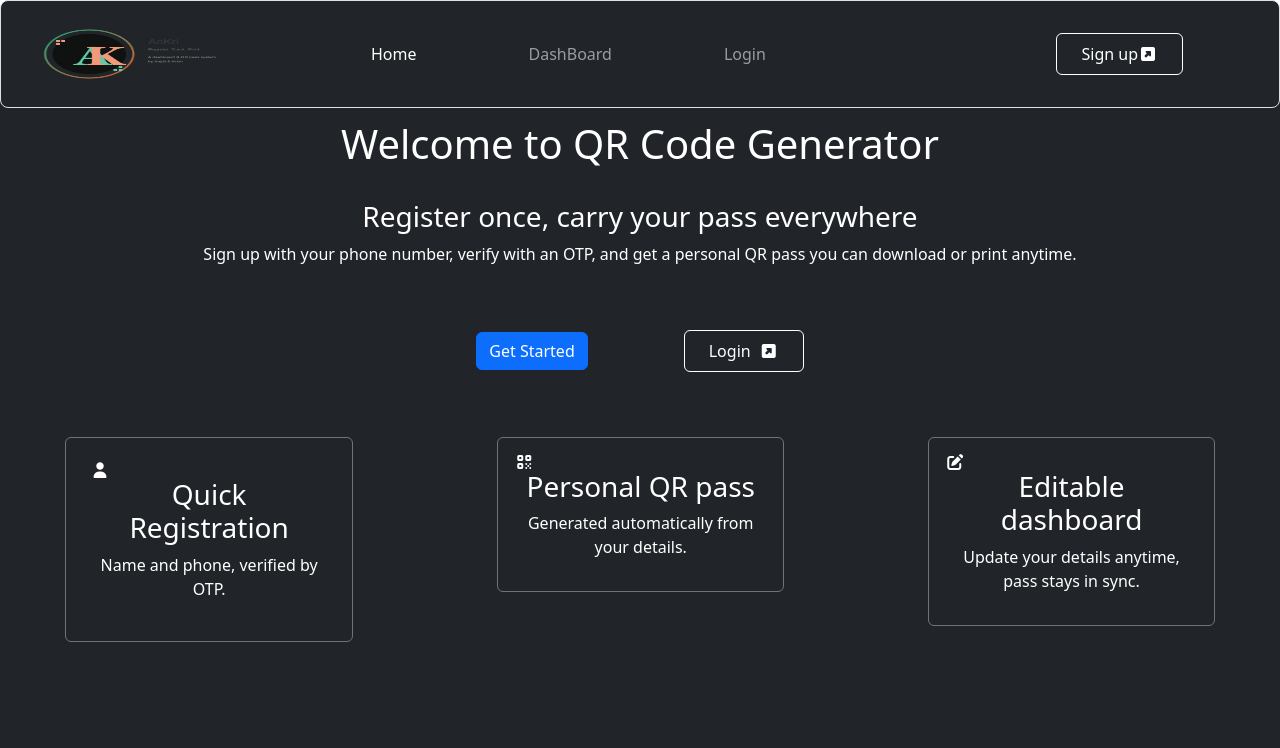
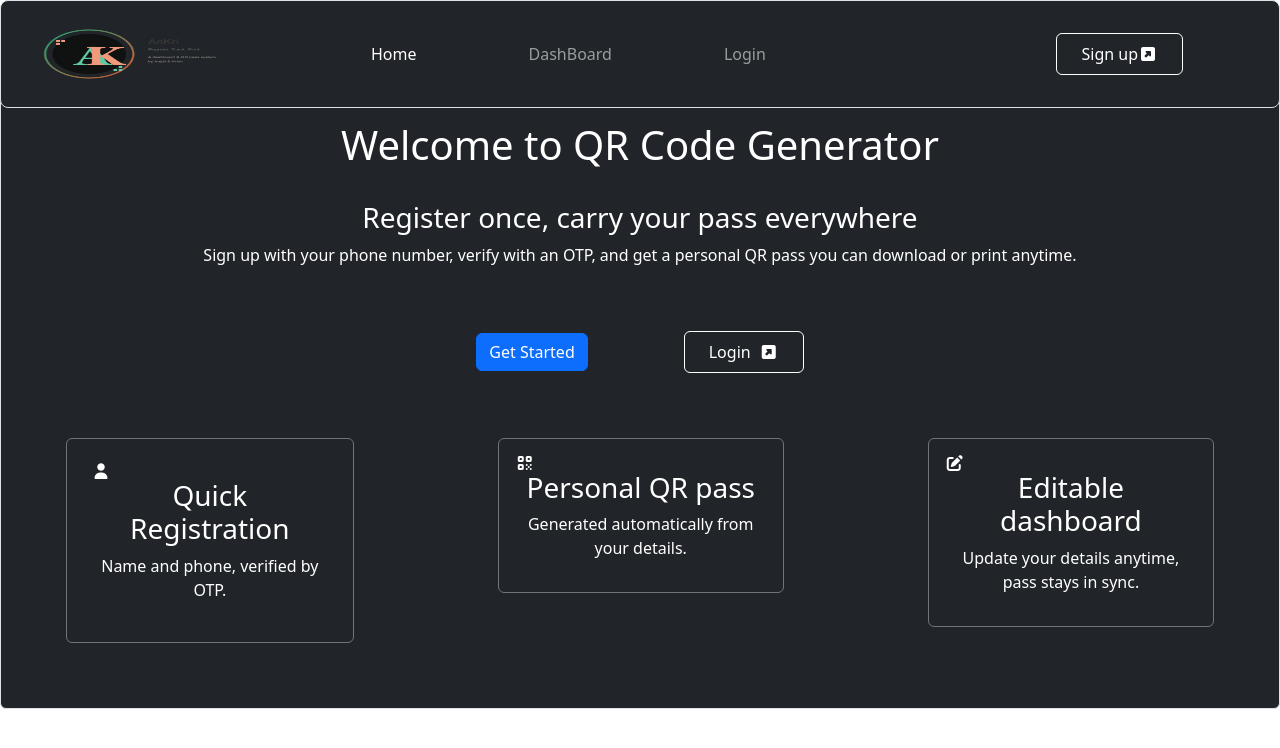
Before and after one commit to anjali-2511/AJSpire-Internship-Journey-, a React (Vite) app in the folder ReactJs_Mini_Project/QR_Code_Generator_Using_User_Details/vite-project/: page / in a window 1280 px wide. Shown: the top 748 px of the page. Built offline with nearby package versions, Linux system fonts and the light colour scheme.

Commit message:
Update of Home

```diff
--- a/ReactJs_Mini_Project/QR_Code_Generator_Using_User_Details/vite-project/src/Home.jsx
+++ b/ReactJs_Mini_Project/QR_Code_Generator_Using_User_Details/vite-project/src/Home.jsx
@@ -1,7 +1,7 @@
 function Home() {
     return (
         <>
-            <div className="bg-dark text-center vh-100 border-white mt-5">
+            <div className="bg-dark text-center vh-50 border rounded mt-5">
 
                 <h1 className="p-4 text-white">Welcome to QR Code Generator</h1>
                 <h3 className="text-white"> Register once, carry your pass everywhere</h3>
@@ -11,19 +11,19 @@ function Home() {
                 <button className="btn btn-dark border-white px-4 py-2 d-inline-flex align-items-center gap-2 m-5">Login <i class="fa-solid fa-square-up-right"  ></i></button>
 
                 <div className="card flex-row bg-dark border-dark gap-5 m-3">
-                    <div className="card bg-dark text-white border-secondary w-25 h-25 ms-5 me-5 p-4">
+                    <div className="card bg-dark text-white border-secondary w-25 h-25 ms-5 me-5 p-4 mb-5">
                         <i class="fa-solid fa-user" ></i>
                         <h3>Quick Registration</h3>
                         <p>Name and phone, verified by OTP.</p>
                     </div>
-                    <div className="card bg-dark text-white border-secondary w-25 h-25 ms-5 me-5 p-3 ">
+                    <div className="card bg-dark text-white border-secondary w-25 h-25 ms-5 me-5 p-3 mb-4">
                         <i class="fa-solid fa-qrcode" ></i>
                         <h3>Personal QR pass</h3>
                         <p>Generated automatically from your details.
 
                         </p>
                     </div>
-                    <div className="card bg-dark text-white border-secondary w-25 h-25 ms-5 me-5 p-3">
+                    <div className="card bg-dark text-white border-secondary w-25 h-25 ms-5 me-5 p-3 mb-4">
                         <i class="fa-solid fa-pen-to-square"></i>
                         <h3>Editable dashboard</h3>
                         <p>Update your details anytime, pass stays in sync.</p>
```
